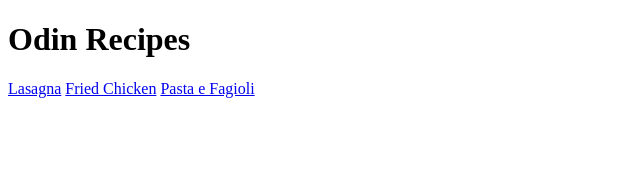
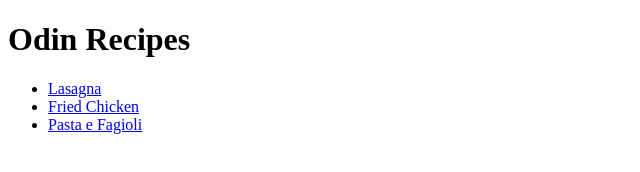
Before and after one commit to castillo-john/odin-recipes, a plain HTML site: page index.html in a window 1280 px wide. Shown: the whole page, without its empty margins (0-640 px from the left). Drawn offline with Linux system fonts and the light colour scheme.

Commit message:
Add links in an unordered list

```diff
--- a/index.html
+++ b/index.html
@@ -7,8 +7,10 @@
     </head>
     <body>
         <h1>Odin Recipes</h1>
-        <a href="./recipes/lasagna.html">Lasagna</a>
-        <a href="./recipes/chicken.html">Fried Chicken</a>
-        <a href="./recipes/pasta.html">Pasta e Fagioli</a>
+        <ul>
+            <li><a href="./recipes/lasagna.html">Lasagna</a></li>
+            <li><a href="./recipes/chicken.html">Fried Chicken</a></li>
+            <li><a href="./recipes/pasta.html">Pasta e Fagioli</a></li>
+        </ul>
     </body>
 </html>
```
